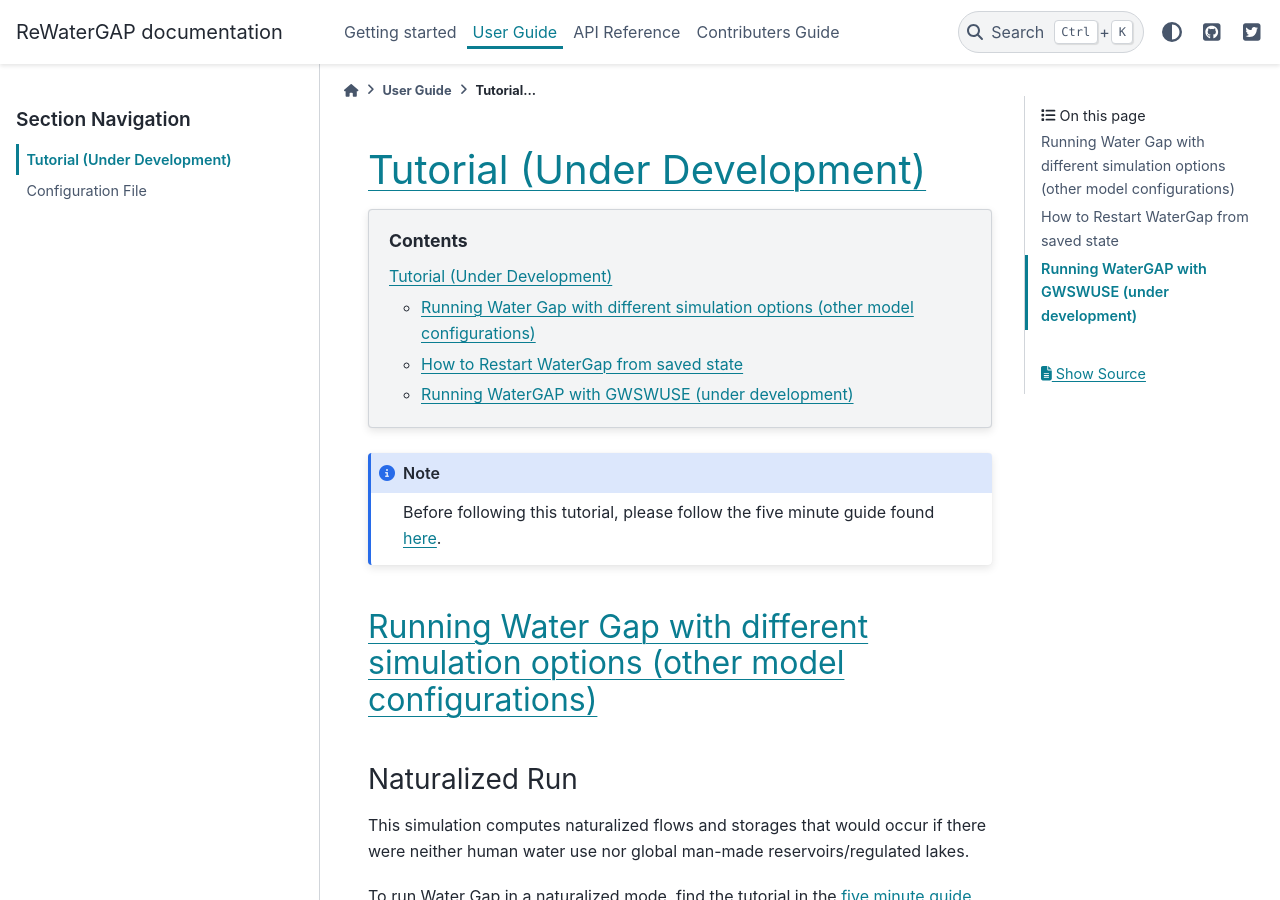
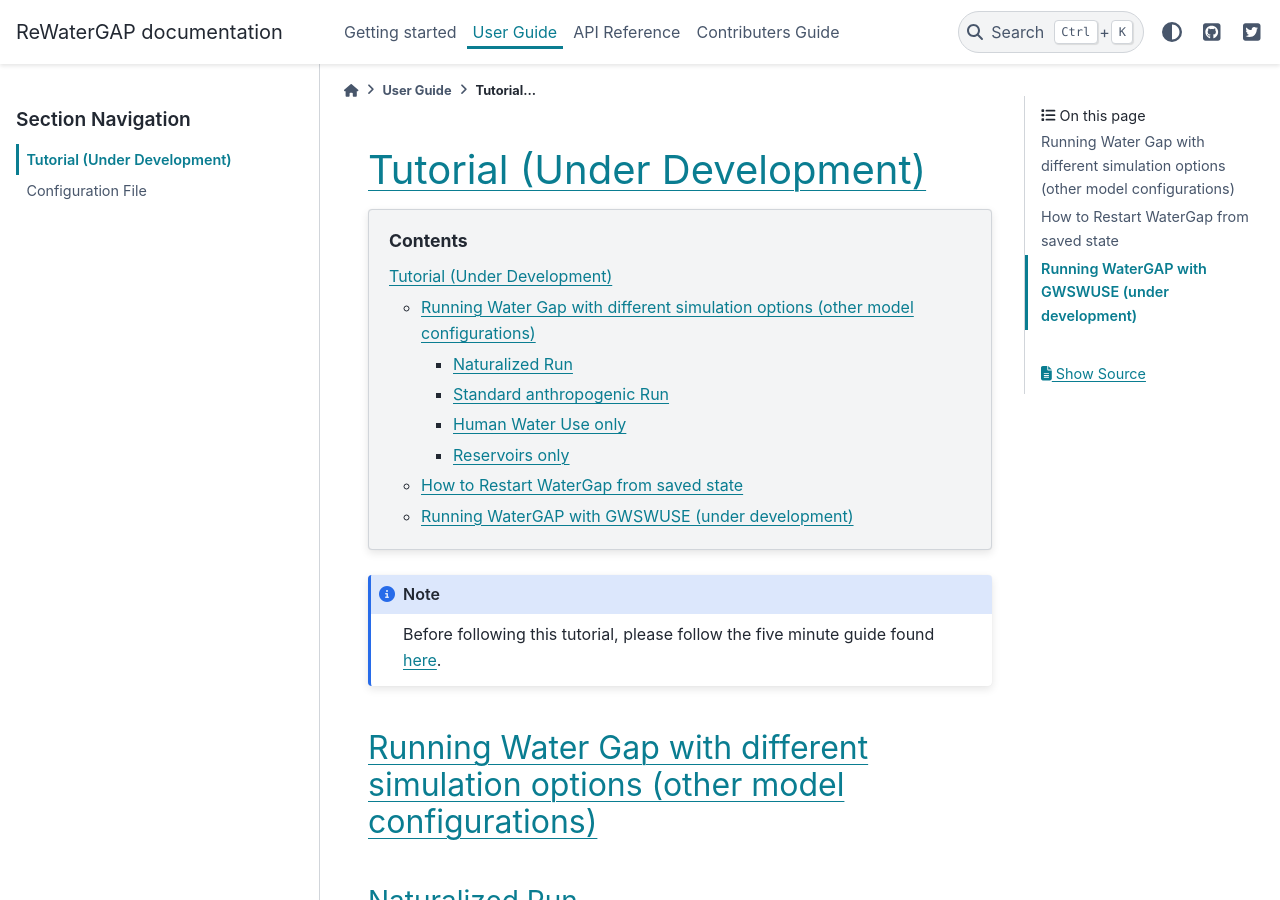
Before and after one commit to HydrologyFrankfurt/ReWaterGAP, a Sphinx documentation site: the page built from docs/user_guide/tutorials.rst, in a window 1280 px wide and 900 px high. Built offline with Sphinx 7.4.7 and the PyData theme 0.15.4, drawn with Linux system fonts in a browser that asks for light colours; pages that are not in the unit, such as notebooks, are missing from menus.

Commit message:
Update tutorials.rst

```diff
--- a/docs/user_guide/tutorials.rst
+++ b/docs/user_guide/tutorials.rst
@@ -17,6 +17,7 @@
 ================================================================================
 
 .. naturalized_run:
+
 
 Naturalized Run
 ***************
@@ -51,7 +52,8 @@
 
 *Make sure to remove the leap days (29th February) from the climate forcings if you are running the simulation for a leap year (WaterGap does not consider leap days)*.
 
-**2) Download the water use data.**
+2) Download the water use data.
+^^^^^^^^^^^^^^^^^^^^^^^^^^^^^^^^^^^^^^^^^^^^^^^^^^^^^
 
 The forcings required are:
 
@@ -62,7 +64,8 @@
 
 Due to licensing, a download link will be made available at a later date. If you require the data, you may request a download link by sending us an `Email <mailto:Nyenah@em.uni-frankfurt.de>`_ .
 
-**3) Place the downloaded data into their correct folders in the repository.**
+3) Place the downloaded data into their correct folders in the repository.
+^^^^^^^^^^^^^^^^^^^^^^^^^^^^^^^^^^^^^^^^^^^^^^^^^^^^^^^^^^^^^^^^^^^^^^^^^^^^^^
 
 In your WaterGAP repository, navigate to "input_data" and place the downloaded files for climate forcings and water use in their correct folders as seen in the picture below.
 
@@ -70,7 +73,8 @@
 
 .. _modify_the_configuration_file_tutorial:
 
-**4) Modify the configuration file to set up a standard run.**
+4) Modify the configuration file to set up a standard run.
+^^^^^^^^^^^^^^^^^^^^^^^^^^^^^^^^^^^^^^^^^^^^^^^^^^^^^^^^^^
 
 WaterGAP can be setup for your specific usecase. In this part we will be going through the various configuration options as well as the available output options and configuring the simulation for a standard anthropogenic run without restart. For a detailed description on the possible settings see our .:ref:`guide to the configuration file <configuration_file>`
 
@@ -120,7 +124,8 @@
 
 Save the configuration file
 
-**5) Run the simulation**
+5) Run the simulation
+^^^^^^^^^^^^^^^^^^^^^^^^^
 
 To run WaterGAP, use the following command in your terminal:
 
@@ -138,7 +143,8 @@
 
 .. _visualize_using_panopoly:
 
-**6) Visualizing your results using Panopoly**
+6) Visualizing your results using Panopoly
+^^^^^^^^^^^^^^^^^^^^^^^^^^^^^^^^^^^^^^^^^^^^^
 
 To visualize the output of any given simulation we suggest using `Panopoly <https://www.giss.nasa.gov/tools/panoply/>`__. Here we will be using it to visulaize the output of our standard run. Download and install Panopoly. Then click on "file" -> "open". Navigate to your ReWaterGAP folder. Then to "output_data" and select the created file "dis_1989-12-31.nc". Click on "open".
 
```
Also changed, not shown: other parts of docs/user_guide/tutorials.rst (+3 -3 lines).
